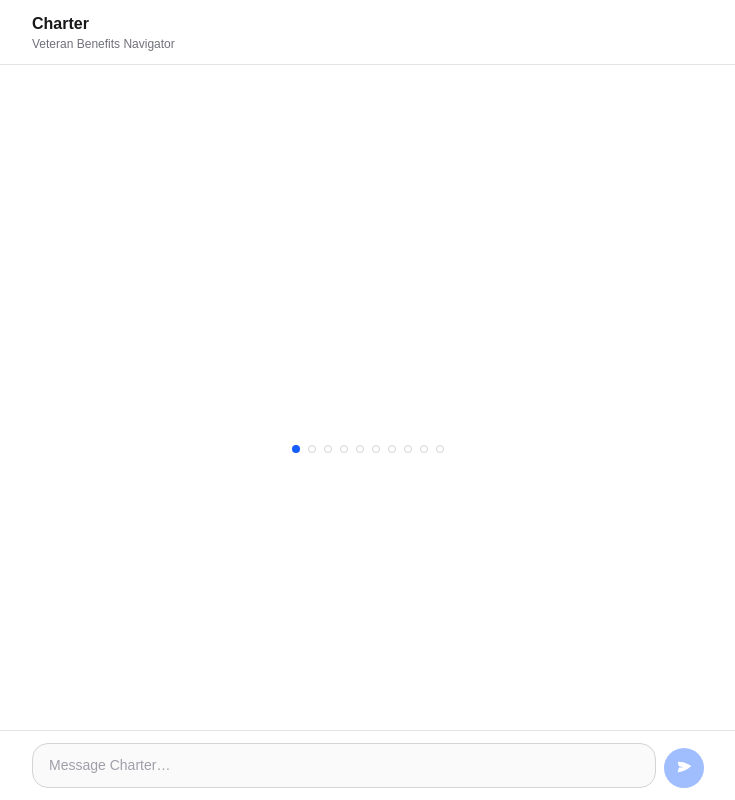
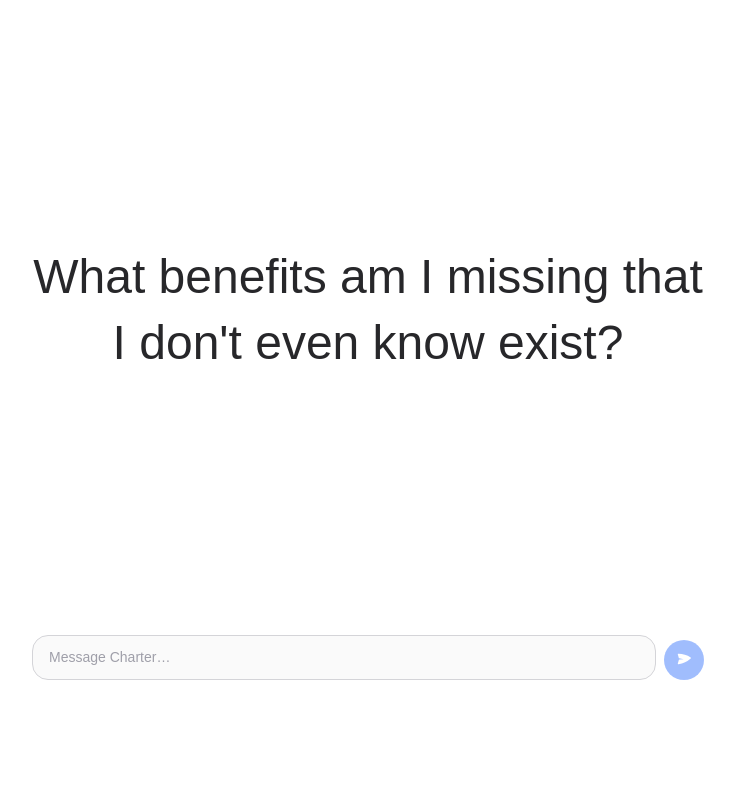
Before and after one commit to alxgrcn/charter, a Next.js app: page / in a window 1280 px wide. Shown: the whole page, without its empty margins (272-1007 px from the left). Built offline with nearby package versions, Linux system fonts and the light colour scheme.

Commit message:
feat: landing screen visual overhaul — large centered headline, clean chrome

```diff
--- a/app/components/ChatInput.tsx
+++ b/app/components/ChatInput.tsx
@@ -6,9 +6,10 @@ type Props = {
   onSend: (text: string) => void
   disabled: boolean
   chips?: string[]
+  isLanding?: boolean
 }
 
-export default function ChatInput({ onSend, disabled, chips }: Props) {
+export default function ChatInput({ onSend, disabled, chips, isLanding }: Props) {
   const [value, setValue] = useState('')
   const textareaRef = useRef<HTMLTextAreaElement>(null)
 
@@ -37,7 +38,10 @@ export default function ChatInput({ onSend, disabled, chips }: Props) {
   }
 
   return (
-    <div className="sticky bottom-0 bg-white border-t border-zinc-200 px-4 py-3">
+    <div className={isLanding
+      ? "bg-white px-4 pt-4 pb-[120px]"
+      : "sticky bottom-0 bg-white border-t border-zinc-200 px-4 py-3"
+    }>
       {chips && chips.length > 0 && (
         <div className="flex flex-wrap gap-2 max-w-2xl mx-auto pb-2">
           {chips.map((chip) => (
--- a/app/page.tsx
+++ b/app/page.tsx
@@ -70,8 +70,8 @@ export default function ChatPage() {
       setTimeout(() => {
         setQuestionIndex((i) => (i + 1) % ROTATING_QUESTIONS.length)
         setQuestionVisible(true)
-      }, 500)
-    }, 5000)
+      }, 700)
+    }, 8000)
     return () => clearInterval(timer)
   }, [messages.length, loading])
 
@@ -103,6 +103,26 @@ export default function ChatPage() {
     }
   }
 
+  const isLanding = messages.length === 0 && !loading
+
+  if (isLanding) {
+    return (
+      <div className="flex flex-col h-[100dvh] bg-white">
+        <div className="flex-1 flex items-center justify-center px-8">
+          <button
+            onClick={() => handleSend(ROTATING_QUESTIONS[questionIndex])}
+            className={`text-5xl font-light text-zinc-800 text-center max-w-2xl leading-snug transition-opacity duration-700 ${
+              questionVisible ? 'opacity-100' : 'opacity-0'
+            }`}
+          >
+            {ROTATING_QUESTIONS[questionIndex]}
+          </button>
+        </div>
+        <ChatInput onSend={handleSend} disabled={loading} chips={chips} isLanding />
+      </div>
+    )
+  }
+
   return (
     <div className="flex flex-col h-[100dvh] bg-white">
       <header className="flex-shrink-0 border-b border-zinc-200 px-4 py-3">
@@ -113,29 +133,7 @@ export default function ChatPage() {
       </header>
 
       <div className="flex-1 overflow-y-auto px-4 py-4">
-        <div className={`flex flex-col gap-3 max-w-2xl mx-auto ${messages.length === 0 && !loading ? 'h-full' : ''}`}>
-          {messages.length === 0 && !loading && (
-            <div className="flex-1 flex flex-col items-center justify-center gap-8 px-4">
-              <button
-                onClick={() => handleSend(ROTATING_QUESTIONS[questionIndex])}
-                className={`text-3xl font-semibold text-zinc-800 text-center max-w-2xl mx-auto leading-snug transition-opacity duration-500 ${
-                  questionVisible ? 'opacity-100' : 'opacity-0'
-                }`}
-              >
-                {ROTATING_QUESTIONS[questionIndex]}
-              </button>
-              <div className="flex gap-2">
-                {ROTATING_QUESTIONS.map((_, i) => (
-                  <span
-                    key={i}
-                    className={`w-2 h-2 rounded-full transition-colors duration-300 ${
-                      i === questionIndex ? 'bg-blue-600' : 'border border-zinc-300'
-                    }`}
-                  />
-                ))}
-              </div>
-            </div>
-          )}
+        <div className="flex flex-col gap-3 max-w-2xl mx-auto">
           {messages.map((msg, i) => (
             <ChatMessage key={i} role={msg.role} content={msg.content} />
           ))}
```
